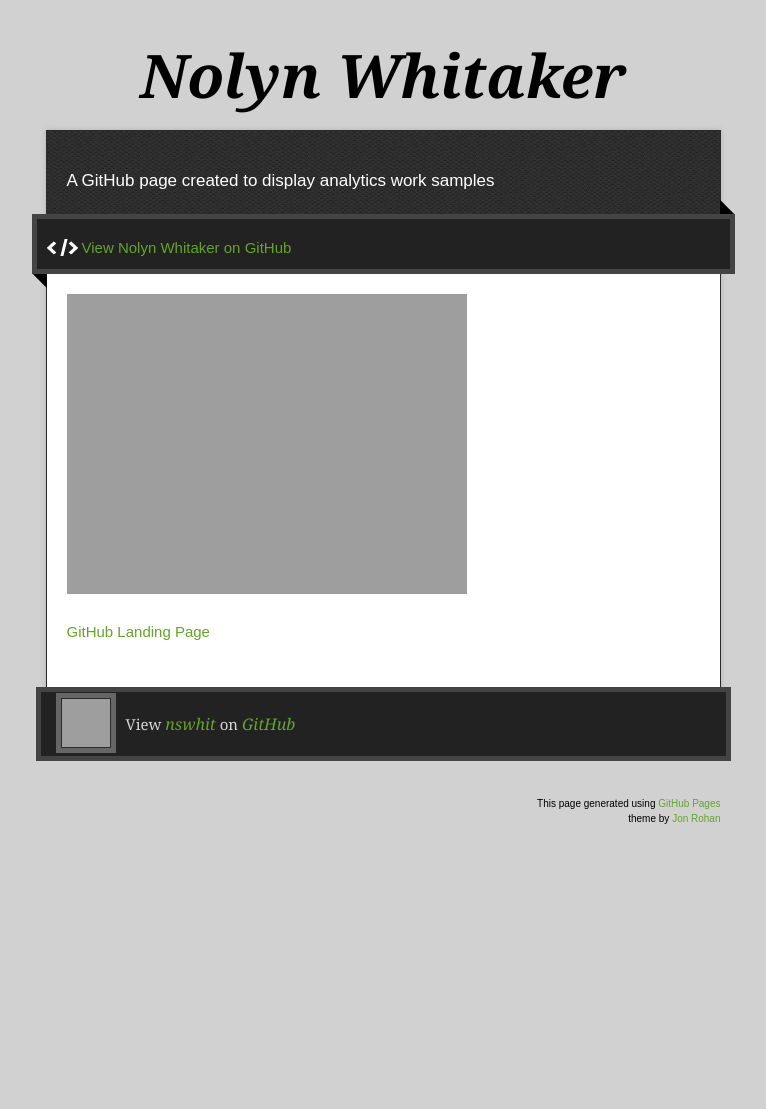
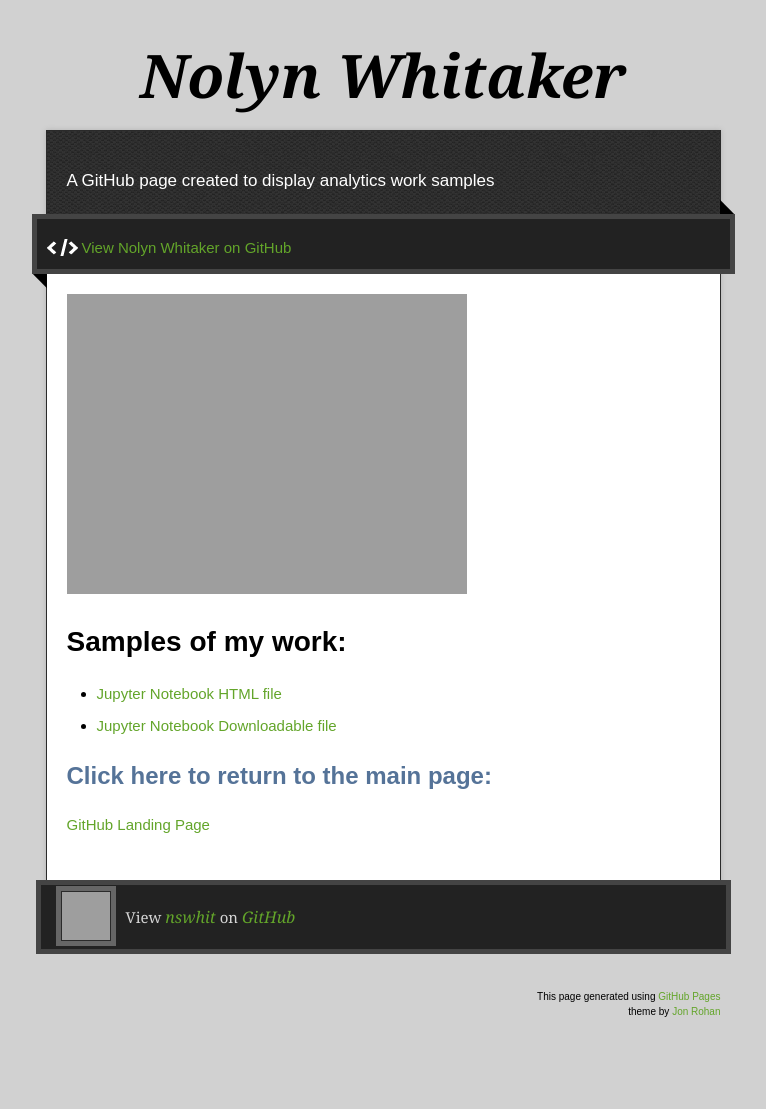
Before and after one commit to nswhit/nswhit.github.io, a Jekyll site: the page built from samples/index.md, in a window 1280 px wide. Shown: the whole page, without its empty margins (257-1023 px from the left). Built offline with Jekyll 4.4.1, drawn with Linux system fonts in a browser that asks for light colours; our own code applies the rules of GitHub Pages for plain Markdown files; before the commit the page ends 916 px from its top, so only the background shows below that; grey boxes are pictures that could not be loaded.

Commit message:
Update index.md

```diff
--- a/samples/index.md
+++ b/samples/index.md
@@ -4,4 +4,10 @@
 
 ![Analytics](https://nswhit.github.io/images/pexels-timur-saglambilek-185576.jpg)
 
+# Samples of my work:
+
+- [Jupyter Notebook HTML file]()
+- [Jupyter Notebook Downloadable file]()
+
+## Click here to return to the main page:
 [GitHub Landing Page](https://nswhit.github.io/)
```
